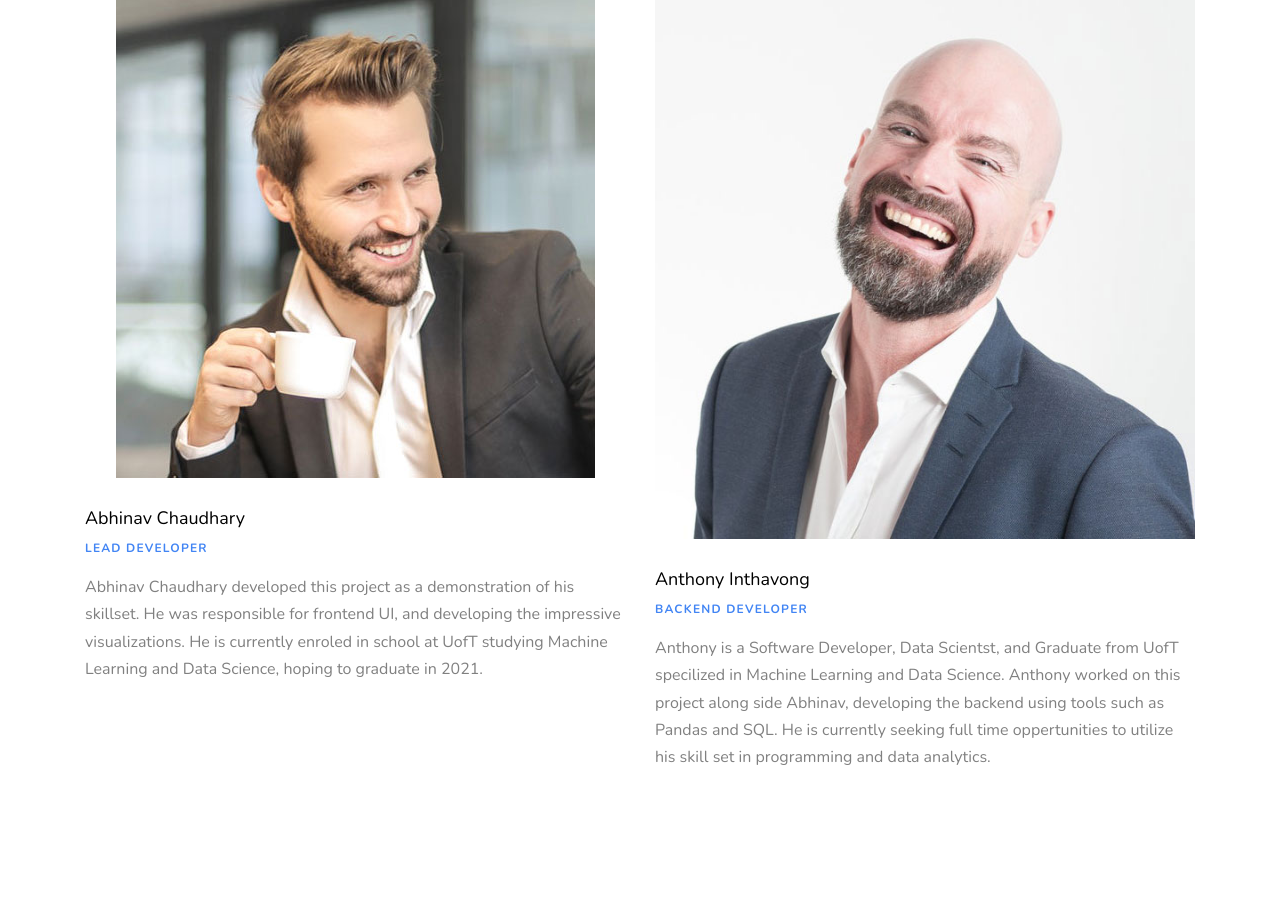
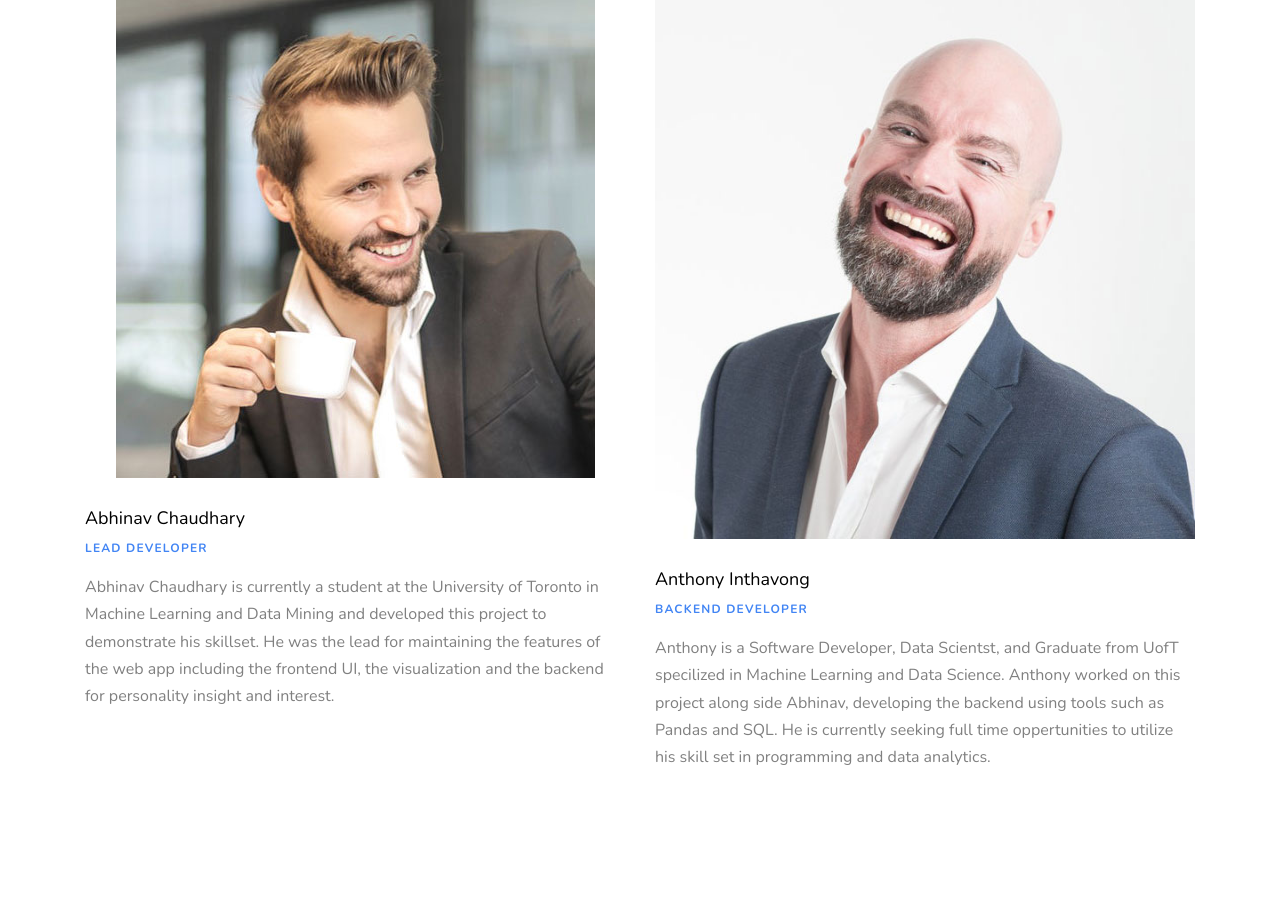
Before and after one commit to abhin-ch/MessengerAnalyse-v2.0, a Flask app: page / in a window 1280 px wide. Shown: the part 2572-3475 px from the top of the page. Run offline with Flask 3, Linux system fonts and the light colour scheme; some libraries are stand-ins or nearby versions; some web fonts are replaced.

Commit message:
about me

```diff
--- a/templates/upload.html
+++ b/templates/upload.html
@@ -251,7 +251,7 @@
               <h2 class="text-black h1">Abhinav Chaudhary</h2>
               <span class="sub-title d-block mb-3">Lead Developer</span>
               <p>
-                Abhinav Chaudhary developed this project as a demonstration of his skillset. He was responsible for frontend UI, and developing the impressive visualizations. He is currently enroled in school at UofT studying Machine Learning and Data Science, hoping to graduate in 2021.
+                Abhinav Chaudhary is currently a student at the University of Toronto in Machine Learning and Data Mining and developed this project to demonstrate his skillset. He was the lead for maintaining the features of the web app including the frontend UI, the visualization and the backend for personality insight and interest.
               </p>
 
             </div>
```
